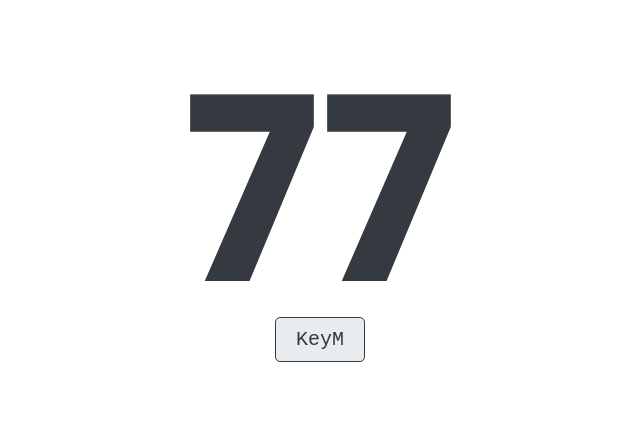
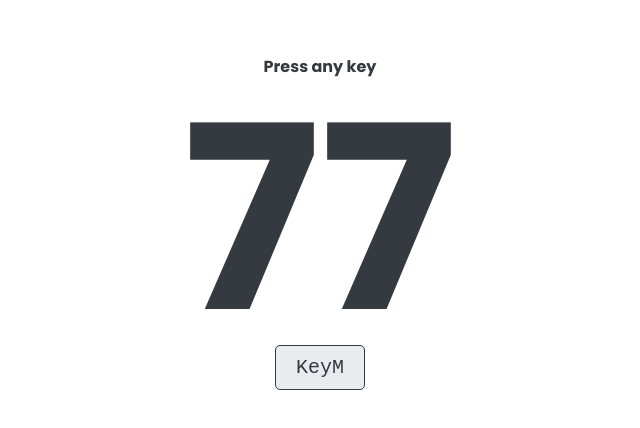
Before and after one commit to akbarjondev/keycode, a plain HTML site: page index.html in a window 1280 px wide. Shown: the part 186-614 px from the top of the page, without its empty margins (320-960 px from the left). Drawn offline with Linux system fonts and the light colour scheme.

Commit message:
Add press any key

```diff
--- a/index.html
+++ b/index.html
@@ -9,6 +9,7 @@
 </head>
 <body>
 	<div class="keycode">
+		<p>Press any key</p>
 		<div class="keycode__num">77</div>
 		<kbd class="keycode__keyboard">KeyM</kbd>
 	</div>
--- a/js/script.js
+++ b/js/script.js
@@ -4,7 +4,7 @@ var elKeycodeNum = elKeycode.querySelector('.keycode__num');
 var elKeycodeKeyboard = elKeycode.querySelector('.keycode__keyboard');
 
 if(document.body.clientWidth < 768) {
-	elKeycode.textContent = 'Only computers!'
+	elKeycode.textContent = 'Only computers!';
 }
 
 document.body.addEventListener('keydown', (evt) => {
```
